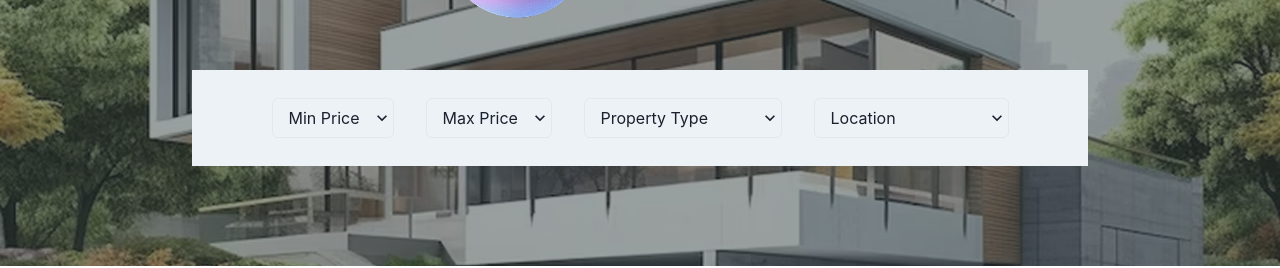
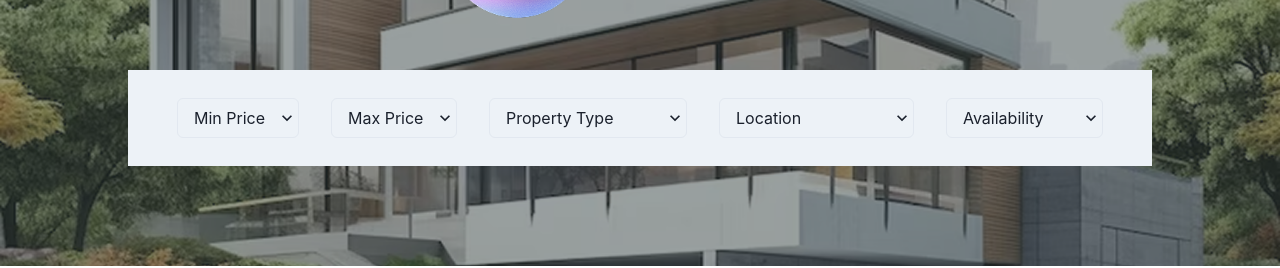
Before and after one commit to NguyenTrongKhoa595/Software-Engineering-Process-Tools, a Next.js app: page / in a window 1280 px wide. Shown: the part 246-514 px from the top of the page. Built offline with nearby package versions, Linux system fonts and the light colour scheme.

Commit message:
Filter is now working

```diff
--- a/components/Footer.jsx
+++ b/components/Footer.jsx
@@ -2,7 +2,7 @@ import { Box } from '@chakra-ui/layout';
 
 const Footer = () => (
   <Box textAlign='center' p='5' color='gray.600' borderTop='1px' borderColor='gray.100'>
-    © 2021 Realtor, Inc.
+    © 2025 RentMate, Inc.
   </Box>
 );
 
--- a/components/SearchFilters.jsx
+++ b/components/SearchFilters.jsx
@@ -9,18 +9,18 @@ export default function SearchFilters() {
   const router = useRouter();
 
   const searchProperties = (filterValues) => {
-    const path = router.pathname;
-    const { query } = router;
+  const path = router.pathname;
+  const { query } = router;
 
-    const values = getFilterValues(filterValues);
+  const newQuery = { ...query, ...filterValues }; // merge with existing query
 
-    values.forEach((item) => {
-      if (item.value && filterValues?.[item.name]) {
-        query[item.name] = item.value;
-      }
-    });
+  Object.keys(newQuery).forEach((key) => {
+    if (newQuery[key] === '' || newQuery[key] === undefined) {
+      delete newQuery[key];
+    }
+  });
 
-    router.push({ pathname: path, query });
+  router.push({ pathname: path, query: newQuery });
   };
 
   return (
--- a/pages/index.js
+++ b/pages/index.js
@@ -1,6 +1,6 @@
-import Link from 'next/link';
 import Image from 'next/image';
 import { Flex, Box, Text, Button } from '@chakra-ui/react';
+import { useRouter } from 'next/router';
 
 import headerImg from '../assets/images/Header.png';
 
@@ -21,6 +21,9 @@ const mockProperties = [
     area: 1200,
     agency: { logo: { url: 'https://plus.unsplash.com/premium_photo-1711697144877-b068f748bcd1?q=80&w=830&auto=format&fit=crop&ixlib=rb-4.1.0&ixid=M3wxMjA3fDB8MHxwaG90by1wYWdlfHx8fGVufDB8fHx8fA%3D%3D' } },
     isVerified: true,
+    categoryExternalID: 'Villa',
+    locationExternalIDs: 'Jumeirah Village',
+    availabilityExternalIDs: 'now',
   },
   {
     id: '2',
@@ -33,41 +36,82 @@ const mockProperties = [
     area: 2000,
     agency: { logo: { url: 'https://plus.unsplash.com/premium_photo-1711697144877-b068f748bcd1?q=80&w=830&auto=format&fit=crop&ixlib=rb-4.1.0&ixid=M3wxMjA3fDB8MHxwaG90by1wYWdlfHx8fGVufDB8fHx8fA%3D%3D' } },
     isVerified: true,
+    categoryExternalID: 'Penthouses',
+    locationExternalIDs: 'Marina',
+    availabilityExternalIDs: 'unavailable',
   },
 ];
 
 // ---------------- Home Page ----------------
-const Home = () => (
+const Home = () => {
+  const router = useRouter();
+  const { availabilityExternalIDs,
+          categoryExternalID,
+          locationExternalIDs,
+          minPrice,
+          maxPrice,
+        } = router.query;
+
+  // 🔍 Filter logic
+  const filteredProperties = mockProperties.filter((p) => {
+    // --- Availability filter ---
+    if (availabilityExternalIDs && availabilityExternalIDs !== '') {
+      if (p.availabilityExternalIDs !== availabilityExternalIDs) return false;
+    }
+
+    // --- Category filter ---
+    if (categoryExternalID && categoryExternalID !== '') {
+      if (p.categoryExternalID !== categoryExternalID) return false;
+    }
+
+    // --- Location filter ---
+    if (locationExternalIDs && locationExternalIDs !== '') {
+      if (p.locationExternalIDs !== locationExternalIDs) return false;
+    }
+
+    // --- Price filter (convert string → number) ---
+    const min = minPrice ? Number(minPrice) : null;
+    const max = maxPrice ? Number(maxPrice) : null;
+
+    if (min !== null && p.price < min) return false;
+    if (max !== null && p.price > max) return false;
+    return true;
+  });
+
+  return (
     <Box>
-    {/* ------- Header Image (Replacing Banner) ------- */}
+      {/* Header */}
       <Box width="100%" height="450px" position="relative">
         <Image
-        src= {headerImg}
+          src={headerImg}
           alt="Header"
           layout="fill"
           style={{ objectFit: 'cover' }}
         />
 
-      {/* ⭐ Place SearchFilters INSIDE HEADER */}
         <Box
           position="absolute"
           bottom="100px"
           left="50%"
           transform="translateX(-50%)"
-        width="70%"   // Keep it responsive
-        maxWidth="70%"
+          width="80%"
         >
           <SearchFilters />
         </Box>
       </Box>
 
-    {/* ------- Properties Grid ------- */}
+      {/* Property Grid */}
       <Flex flexWrap="wrap" justifyContent="center" mt="10">
-      {mockProperties.map((property) => (
+        {filteredProperties.map((property) => (
           <Property property={property} key={property.id} />
         ))}
+
+        {filteredProperties.length === 0 && (
+          <Box mt="10" fontSize="24px">No properties found.</Box>
+        )}
       </Flex>
     </Box>
   );
+};
 
 export default Home;
--- a/utils/filterData.js
+++ b/utils/filterData.js
@@ -36,42 +36,51 @@ export const filterData = [
   },
   {
     items: [
-      { name: 'Apartment', value: '4' },
-      { name: 'Townhouses', value: '16' },
-      { name: 'Villas', value: '3' },
-      { name: 'Penthouses', value: '18' },
-      { name: 'Hotel Apartments', value: '21' },
-      { name: 'Villa Compound', value: '19' },
-      { name: 'Residential Plot', value: '14' },
-      { name: 'Residential Floor', value: '12' },
-      { name: 'Residential Building', value: '17' },
+      { name: 'Apartment', value: 'Apartment' },
+      { name: 'Townhouses', value: 'Townhouses' },
+      { name: 'Villas', value: 'Villas' },
+      { name: 'Penthouses', value: 'Penthouses' },
+      { name: 'Hotel Apartments', value: 'Hotel Apartments' },
+      { name: 'Villa Compound', value: 'Villa Compound' },
+      { name: 'Residential Plot', value: 'Residential Plot' },
+      { name: 'Residential Floor', value: 'Residential Floor' },
+      { name: 'Residential Building', value: 'Residential Building' },
     ],
     placeholder: 'Property Type',
     queryName: 'categoryExternalID',
   },
   {
     items: [
-      { name: 'Downtown', value: '201' },
-      { name: 'Marina', value: '202' },
-      { name: 'Palm Jumeirah', value: '203' },
-      { name: 'Business Bay', value: '204' },
-      { name: 'Jumeirah Village', value: '205' },
-      { name: 'Al Barsha', value: '206' },
-      { name: 'Dubai Silicon Oasis', value: '207' },
-      { name: 'Deira', value: '208' },
+      { name: 'Downtown', value: 'Downtown' },
+      { name: 'Marina', value: 'Marina' },
+      { name: 'Palm Jumeirah', value: 'Palm Jumeirah' },
+      { name: 'Business Bay', value: 'Business Bay' },
+      { name: 'Jumeirah Village', value: 'Jumeirah Village' },
+      { name: 'Al Barsha', value: 'Al Barsha' },
+      { name: 'Dubai Silicon Oasis', value: 'Dubai Silicon Oasis' },
+      { name: 'Deira', value: 'Deira' },
     ],
     placeholder: 'Location',
     queryName: 'locationExternalIDs',
   },
+  {
+    items: [
+      { name: 'Available Now', value: 'now' },
+      { name: 'Unavailable', value: 'unavailable' },
+    ],
+    placeholder: 'Availability',
+    queryName: 'availabilityExternalIDs',
+  },
 ];
 
 export const getFilterValues = (filterValues) => {
-  const { minPrice, maxPrice, categoryExternalID, locationExternalIDs } = filterValues;
+  const { minPrice, maxPrice, categoryExternalID, locationExternalIDs, availabilityExternalIDs } = filterValues;
 
   return [
     { name: 'minPrice', value: minPrice },
     { name: 'maxPrice', value: maxPrice },
     { name: 'categoryExternalID', value: categoryExternalID },
     { name: 'locationExternalIDs', value: locationExternalIDs },
+    { name: 'availabilityExternalIDs', value: availabilityExternalIDs },
   ];
 };
```
Lines whose indentation alone changed are shown as unchanged.
